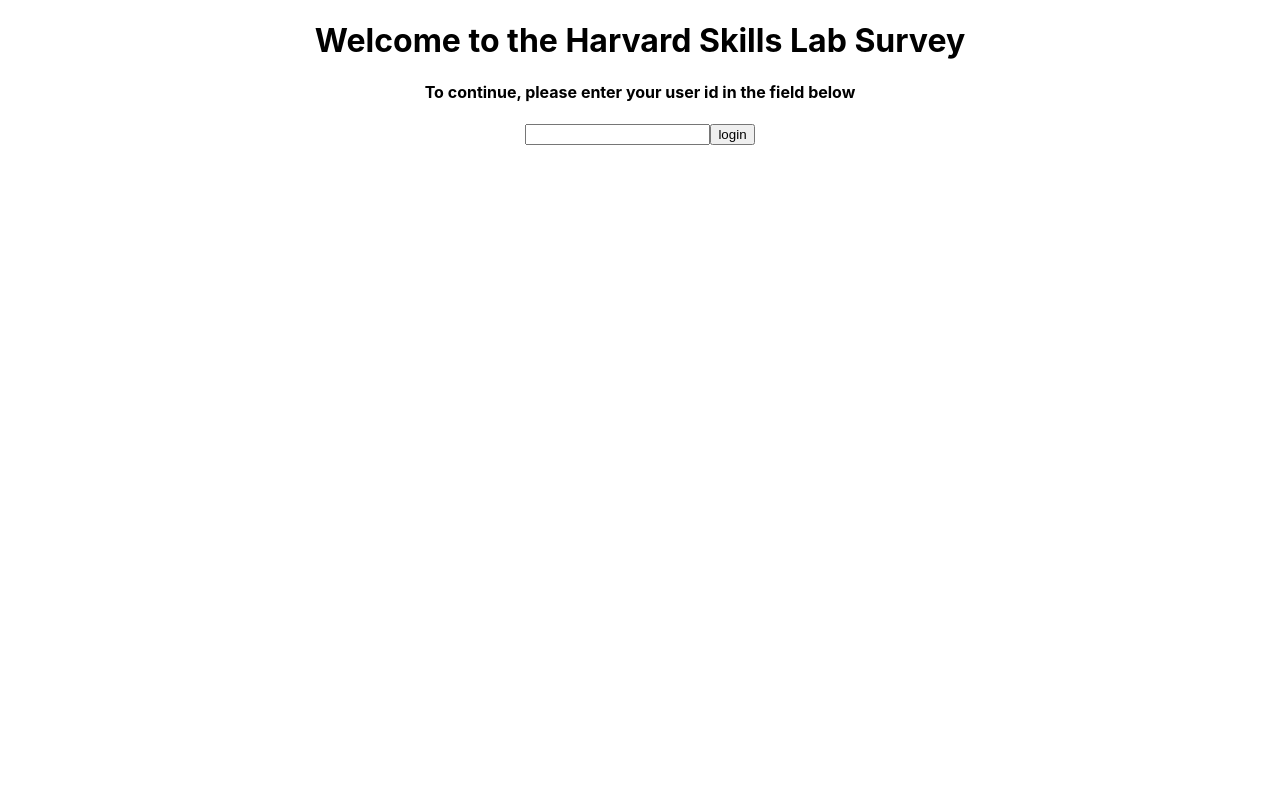
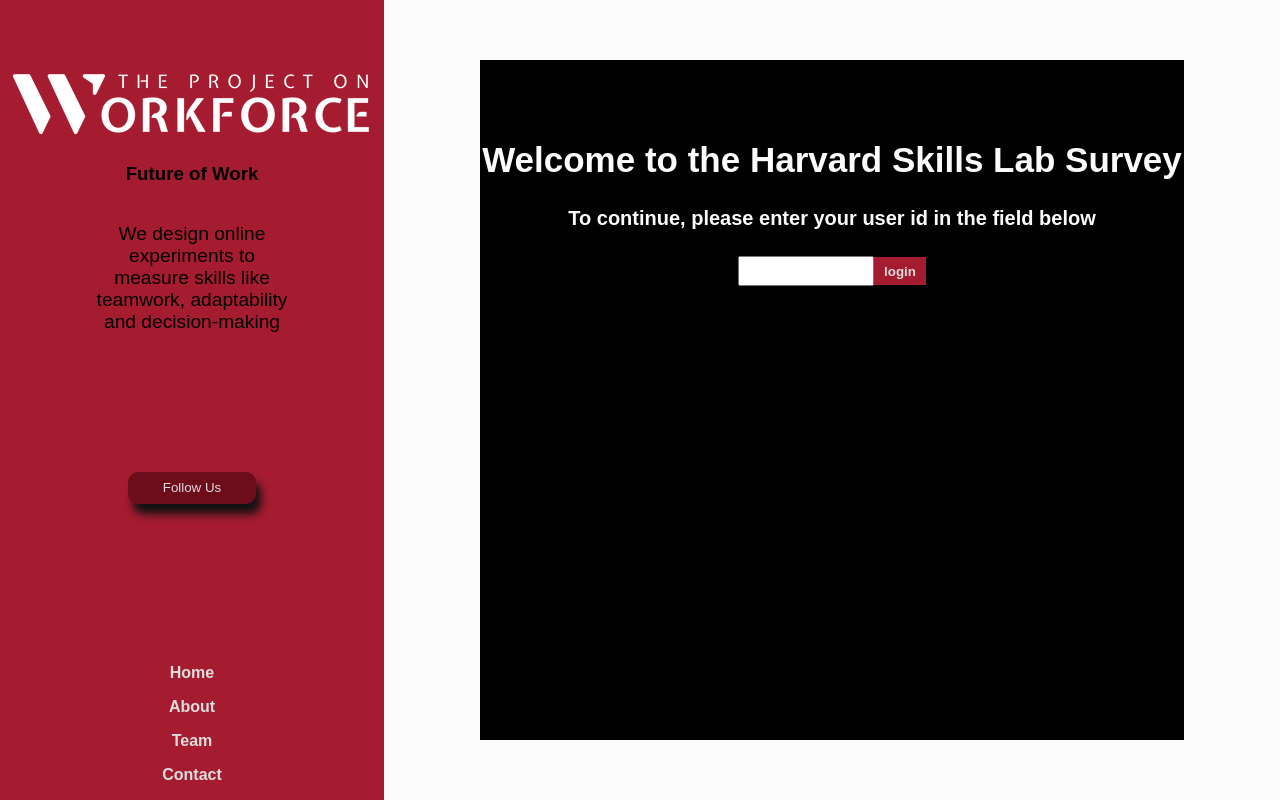
Before and after one commit to tynawilliam/HSL, a React (Create React App) app in the folder hsl-frontend/: page / in a window 1280 px wide. Built offline with nearby package versions, Linux system fonts and the light colour scheme; no server answers.

Commit message:
add css to main page

```diff
--- a/hsl-frontend/src/App.css
+++ b/hsl-frontend/src/App.css
@@ -2,10 +2,10 @@
   text-align: center;
 }
 
-.App-logo {
+/* .App-logo {
   height: 40vmin;
   pointer-events: none;
-}
+} */
 
 @media (prefers-reduced-motion: no-preference) {
   .App-logo {
@@ -13,7 +13,7 @@
   }
 }
 
-.App-header {
+/* .App-header {
   background-color: #282c34;
   min-height: 100vh;
   display: flex;
@@ -22,7 +22,7 @@
   justify-content: center;
   font-size: calc(10px + 2vmin);
   color: white;
-}
+} */
 
 .App-link {
   color: #61dafb;
--- a/hsl-frontend/src/App.js
+++ b/hsl-frontend/src/App.js
@@ -3,6 +3,7 @@
 import Questions from './components/Questions'
 import './App.css';
 import './styles/modal.css'
+import './styles/main.css'
 
 function App() {
   const [userId, setUserId] = useState("")
@@ -50,12 +51,26 @@
   }, [])
   if(!submitted){
     return (
-        <div className="App">
+        <div className="App mainContainer">
+          <div id="sidebar">
+            <img src="/powLogo.webp" />
+            <h3>Future of Work</h3>
+            <p>We design online experiments to measure skills like teamwork, adaptability and decision-making</p>
+            <button>Follow Us</button>
+            <div className="links">
+              <a href="https://www.pw.hks.harvard.edu/">Home</a>
+              <a href="https://www.pw.hks.harvard.edu/about">About</a>
+              <a href="https://www.pw.hks.harvard.edu/team">Team</a>
+              <a href="https://www.pw.hks.harvard.edu/contact">Contact</a>
+            </div>
+          </div>
+          <div id="main">
+            <div id="content">
             <h1>Welcome to the Harvard Skills Lab Survey</h1>
             <h4>To continue, please enter your user id in the field below</h4>
             <form onSubmit={onSubmit}>
               <input id="getId" onChange={setId}/>
-          <input type="submit" value="login"/>
+              <input id="loginButton" type="submit" value="login"/>
             </form>
             <Modal
             className="modal"
@@ -63,6 +78,8 @@
                 <Questions setSubmitted={setSubmitted} setIsValid={setIsValid} questions={questions} userId={userId}></Questions>
 
             </Modal>
+            </div>
+            </div>
           </div>
     );
   } else{
--- /dev/null
+++ b/hsl-frontend/src/styles/main.css
@@ -0,0 +1,92 @@
+body{
+    background-color:#fbfbfb;
+    font-family: Arial, Helvetica, sans-serif;
+}
+.mainContainer {
+    display: flex;
+    flex-direction: row;
+}
+
+.mainContainer h1{
+    margin-top: 0;
+}
+
+#sidebar{
+    background-color: #A51C30 ;
+    width: 30vw;
+    height: 100vh;
+    display: flex;
+    flex-direction: column;
+    align-items: center;
+}
+
+#sidebar button{
+    background-color: #6d0d1c;
+    margin-top: 15vh;
+    width: 10vw;
+    height: 5vh;
+    border-radius: 10px;
+    border: none;
+    box-shadow: 5px 10px 8px #121212;
+    color: #dddddd;
+}
+
+
+#sidebar button:hover{
+    cursor: pointer;
+    transform: scale(1.1,1.1);
+}
+
+#sidebar p{
+    width: 15vw;
+    font-family: Arial, Helvetica, sans-serif;
+    font-size: 1.2rem;
+}
+
+#sidebar img{
+    padding-top: 8vh;
+}
+
+#main {
+    background-color: #010101;
+    color: #fbfbfb;
+    margin: auto;
+    height: 85vh;
+    width: 55vw;
+}
+
+.links{
+    margin-top: 20vh;
+    display: flex;
+    flex-direction: column;
+    font-weight: bold;
+}
+
+.links a{
+    margin-bottom: 2vh;
+    color: #dddddd;
+    text-decoration: none;
+}
+
+#content{
+    padding-top: 10vh;
+    font-size: 20px;
+}
+
+#content h1{
+    font-size: 35px;
+}
+
+#content #getId{
+    width: 10vw;
+    height: 3vh;
+}
+
+#content #loginButton{
+    width: 4vw;
+    height: 3.5vh;
+    font-weight: bold;
+    background-color: #A51C30;
+    border: none;
+    color: #dddddd;
+}
```
Also changed, not shown: hsl-frontend/public/powLogo.webp (added). Lines whose indentation alone changed are shown as unchanged.
